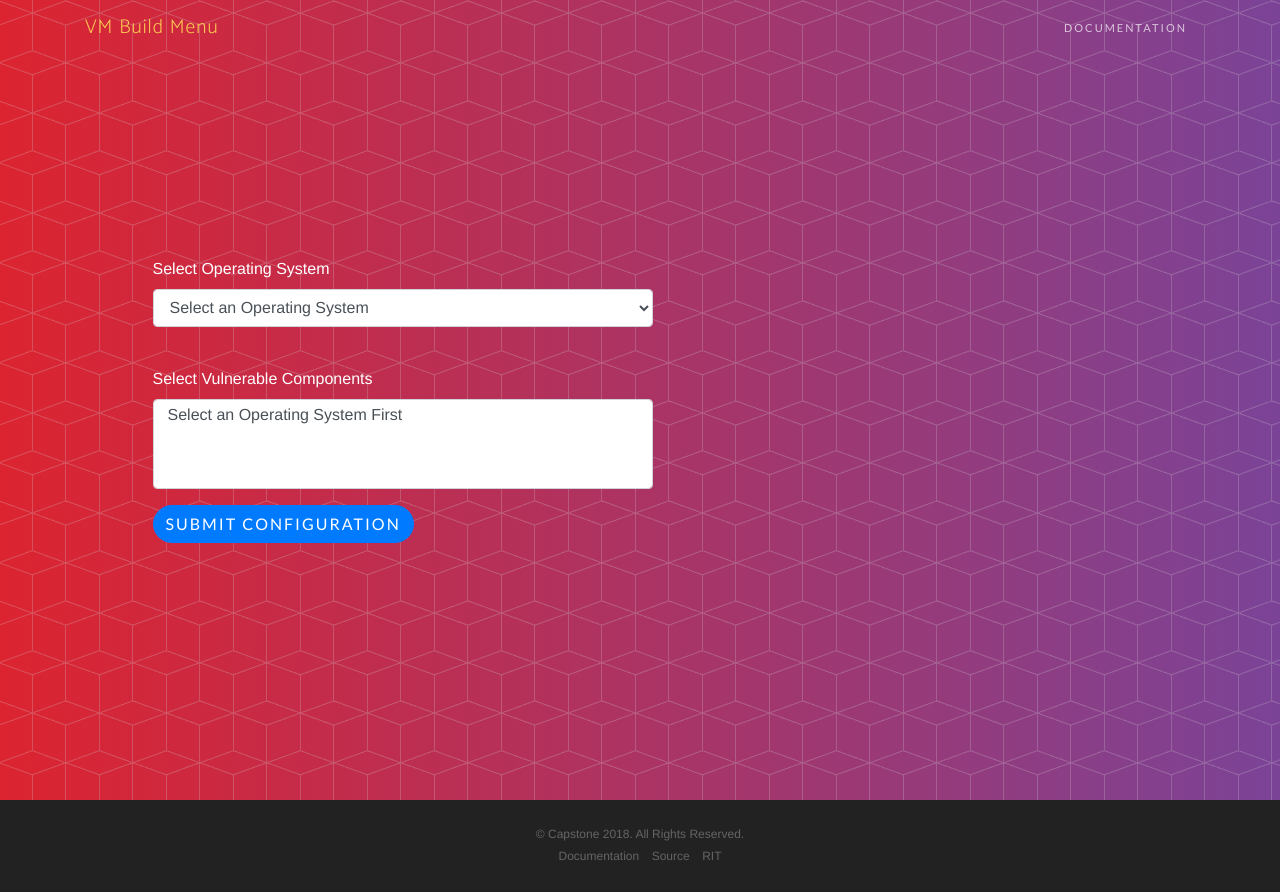
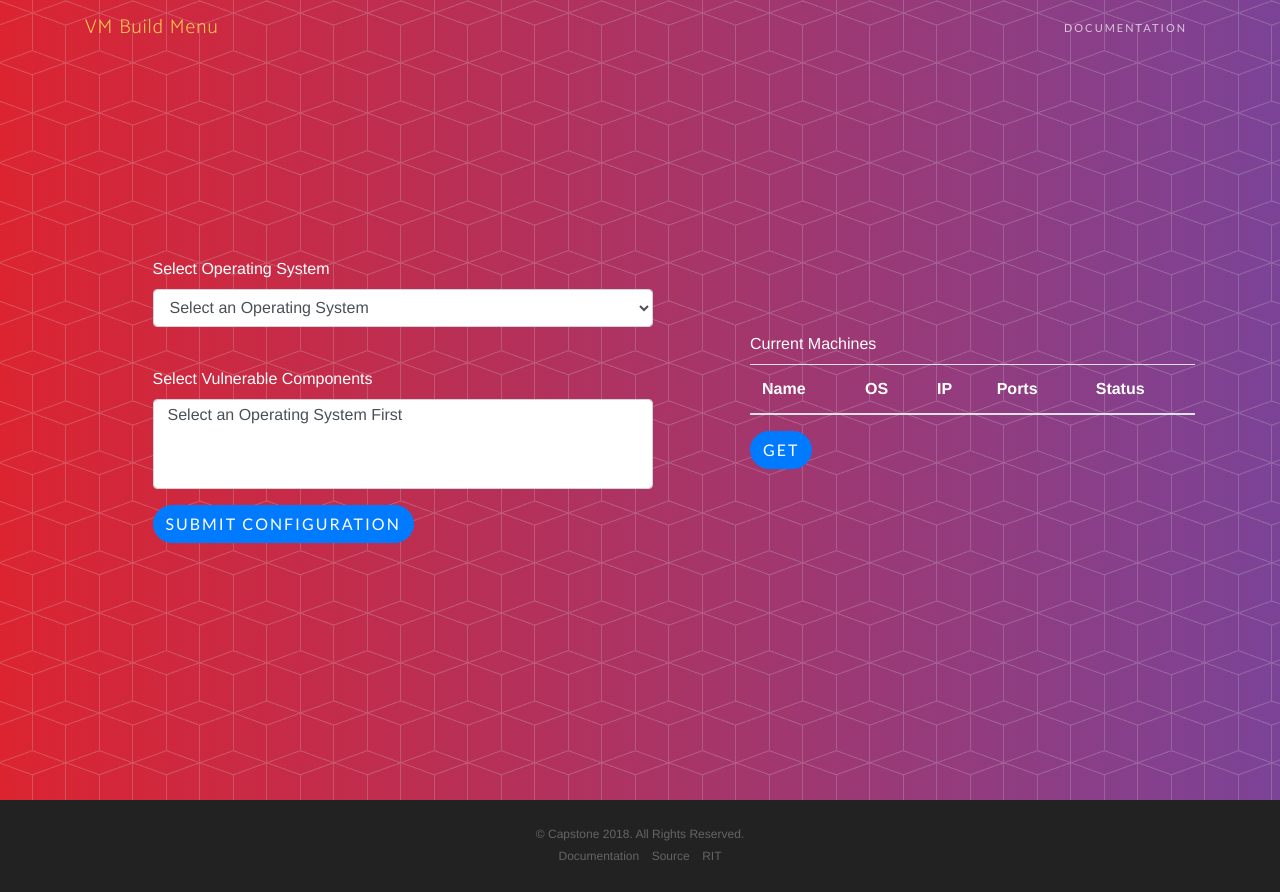
Before and after one commit to doshmajhan/Capstone, a Flask app: page / in a window 1280 px wide. Run offline with Flask 2, Linux system fonts and the light colour scheme; data that the repository does not hold is empty; some libraries are stand-ins or nearby versions; some web fonts are replaced.

Commit message:
adding machine status box

```diff
--- a/framework/app/api.py
+++ b/framework/app/api.py
@@ -131,6 +131,6 @@ def running_machines():
     return jsonify(
         {
             'error': False,
-            'machine_info': get_running_machines()
+            'machines': get_running_machines()
         }
     )
--- a/framework/app/static/js/framework.js
+++ b/framework/app/static/js/framework.js
@@ -75,5 +75,22 @@ function picked_os(option){
     verify(data);
 }
 
+function running_machines() {
+    $.getJSON("/api/running_machines", function(data){
+        console.log(data.machines)
+        $.each(data.machines, function(i, machine) {
+            console.log(machine.name)
+
+            var tr = ($('<tr>').append($('<td>').append(machine.name))
+                .append($('<td>').append(machine.os))
+                .append($('<td>').append(machine.ip))
+                .append($('<td>').append(machine.ports))
+                .append($('<td>').append("UP"))
+            );
+            $('#vm-table tbody').append(tr);
+        });
+    })
+    return;
+}
 
 os_list();
--- a/framework/app/templates/index.html
+++ b/framework/app/templates/index.html
@@ -78,6 +78,25 @@
 
           </div>
         </div>
+        <div class="col-lg-5 my-auto">
+          <div class="header-content mx-auto">
+              <label for="vm-table">Current Machines</label>
+              <table id="vm-table" class="table">
+                <thead>
+                  <tr>
+                    <th>Name</th>
+                    <th>OS</th>
+                    <th>IP</th>
+                    <th>Ports</th>
+                    <th>Status</th>
+                  </tr>
+                </thead>
+                <tbody>
+                </tbody>
+              </table>
+              <button type="button" class="btn btn-primary" onclick="running_machines()">Get</button>
+        </div>
+      </div>
       </div>
     </header>
 
```
Also changed, not shown: framework/app/terraform/api.py (+4 -3 lines), README.md.
